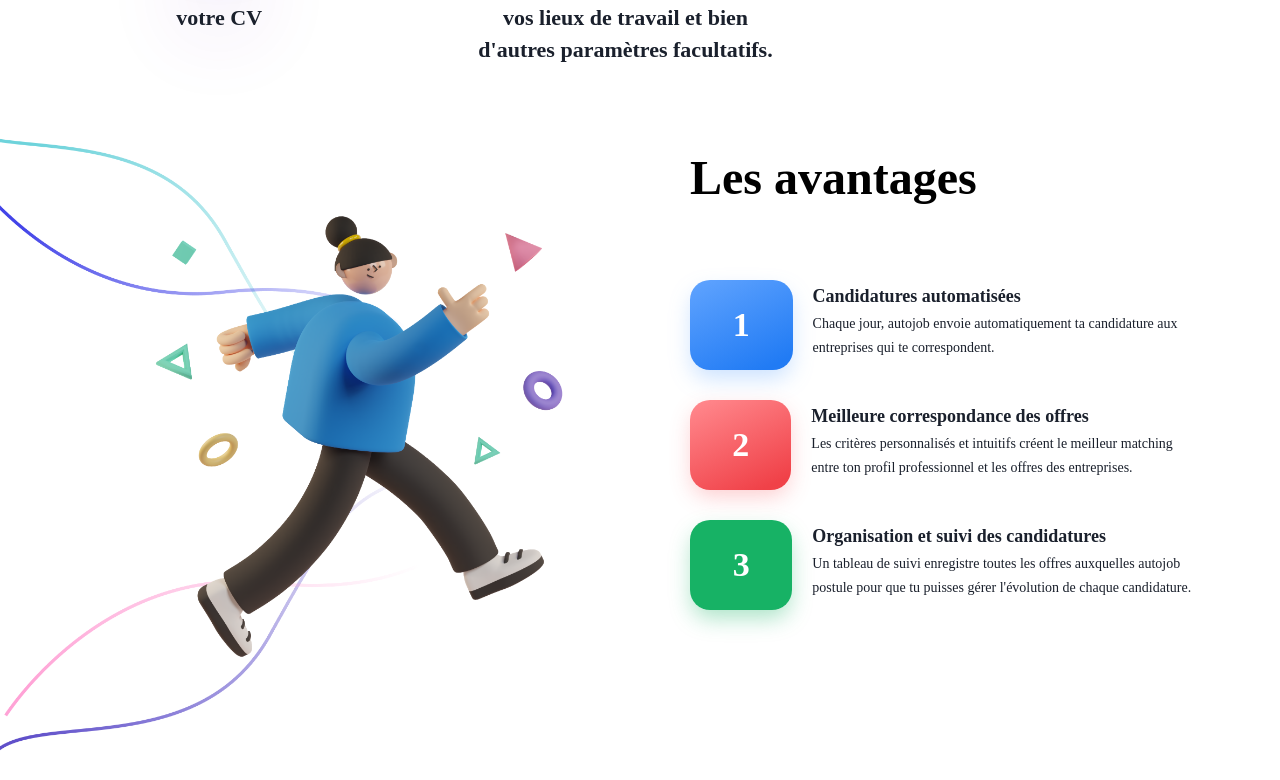
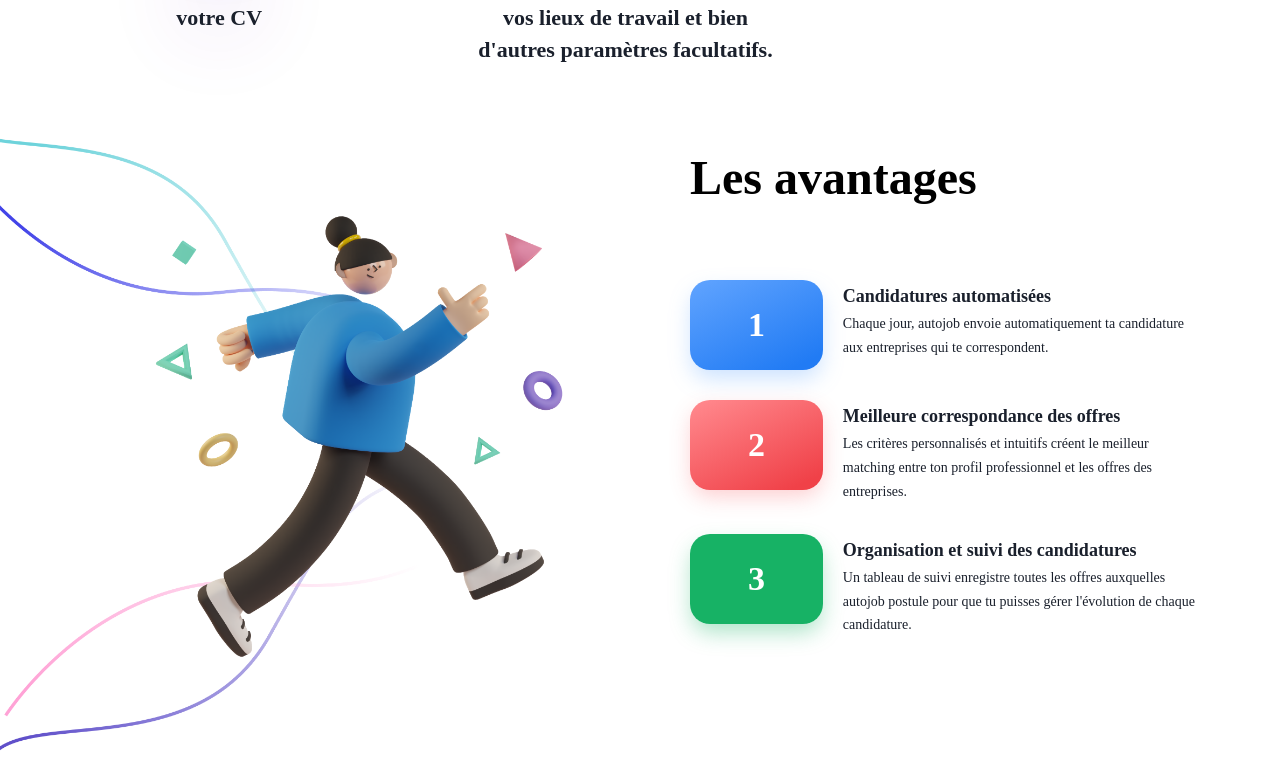
Before and after one commit to jambu43/auto-job-landing-page, a React (Create React App) app: page / in a window 1280 px wide. Shown: the part 1283-2063 px from the top of the page. Built offline with nearby package versions, Linux system fonts and the light colour scheme.

Commit message:
Feature responsive

```diff
--- a/src/components/Features.tsx
+++ b/src/components/Features.tsx
@@ -84,12 +84,14 @@ const StepContainer = styled.div`
 const StepContent = styled.div`
   display: flex;
   margin-bottom: 30px;
+  width: 100%;
 `;
 const StepRow = styled.div`
   margin-left: 20px;
+  width: 73%;
 `;
 const StepOne = styled.div`
-  width: 145px;
+  width: 27%;
   height: 90px;
   background: linear-gradient(154.49deg, #5ca1fe 6.61%, #217bf4 89.72%);
   box-shadow: 0px 10px 22px -2px rgba(109, 171, 255, 0.36);
@@ -106,7 +108,7 @@ const StepOne = styled.div`
   align-items: center;
 `;
 const StepTwo = styled.div`
-  width: 178px;
+  width: 27%;
   height: 90px;
   background: linear-gradient(154.49deg, #ff858a 6.61%, #f04148 89.72%);
   box-shadow: 0px 8px 22px -2px rgba(248, 87, 94, 0.3);
@@ -123,7 +125,7 @@ const StepTwo = styled.div`
   align-items: center;
 `;
 const StepThree = styled.div`
-  width: 197px;
+  width: 27%;
   height: 90px;
   background: linear-gradient(154.49deg, #17b265 6.61%, #17b265 89.72%);
   box-shadow: 0px 10px 22px -2px rgba(23, 178, 101, 0.36);
@@ -145,7 +147,7 @@ const StepTitle = styled.div`
   font-weight: 600;
   font-size: 18px;
   line-height: 32px;
-  width: 320px;
+  width: 100%;
 `;
 const StepDescription = styled.p`
   font-family: "Product Sans";
```
